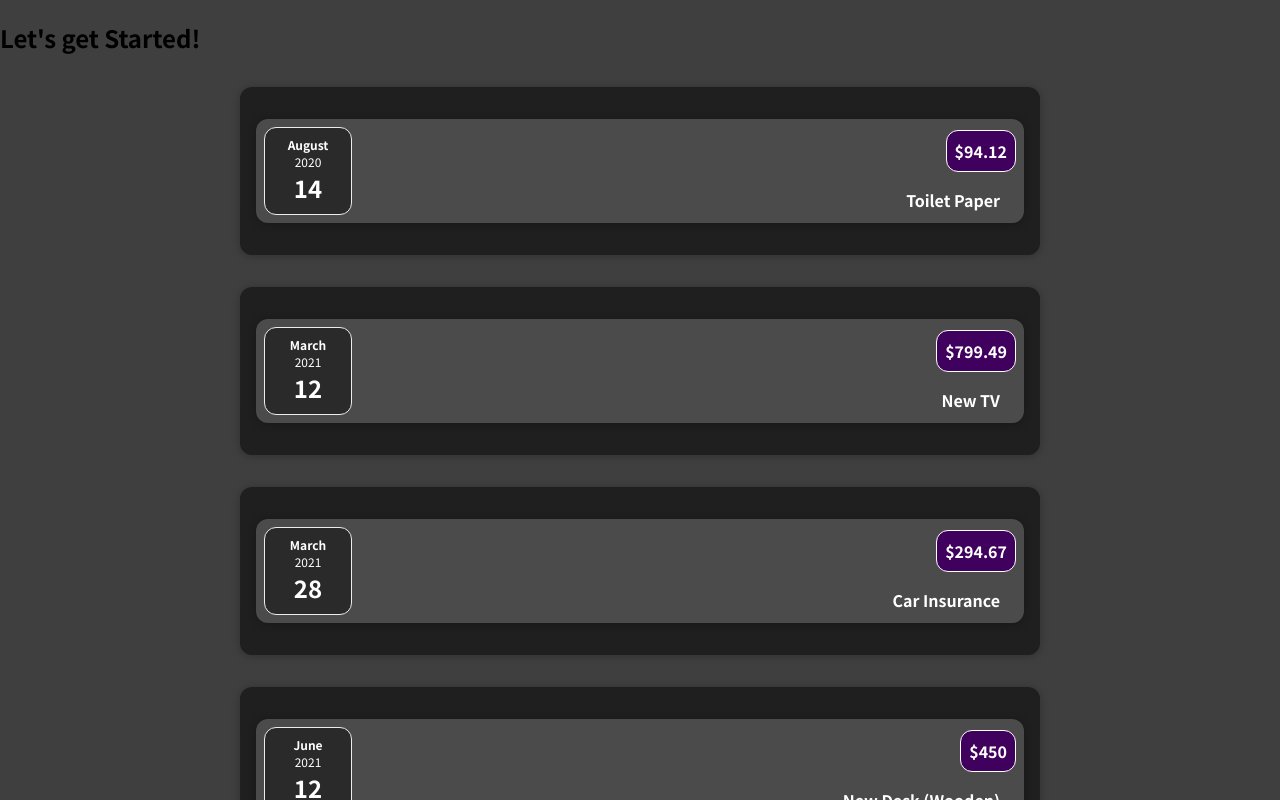
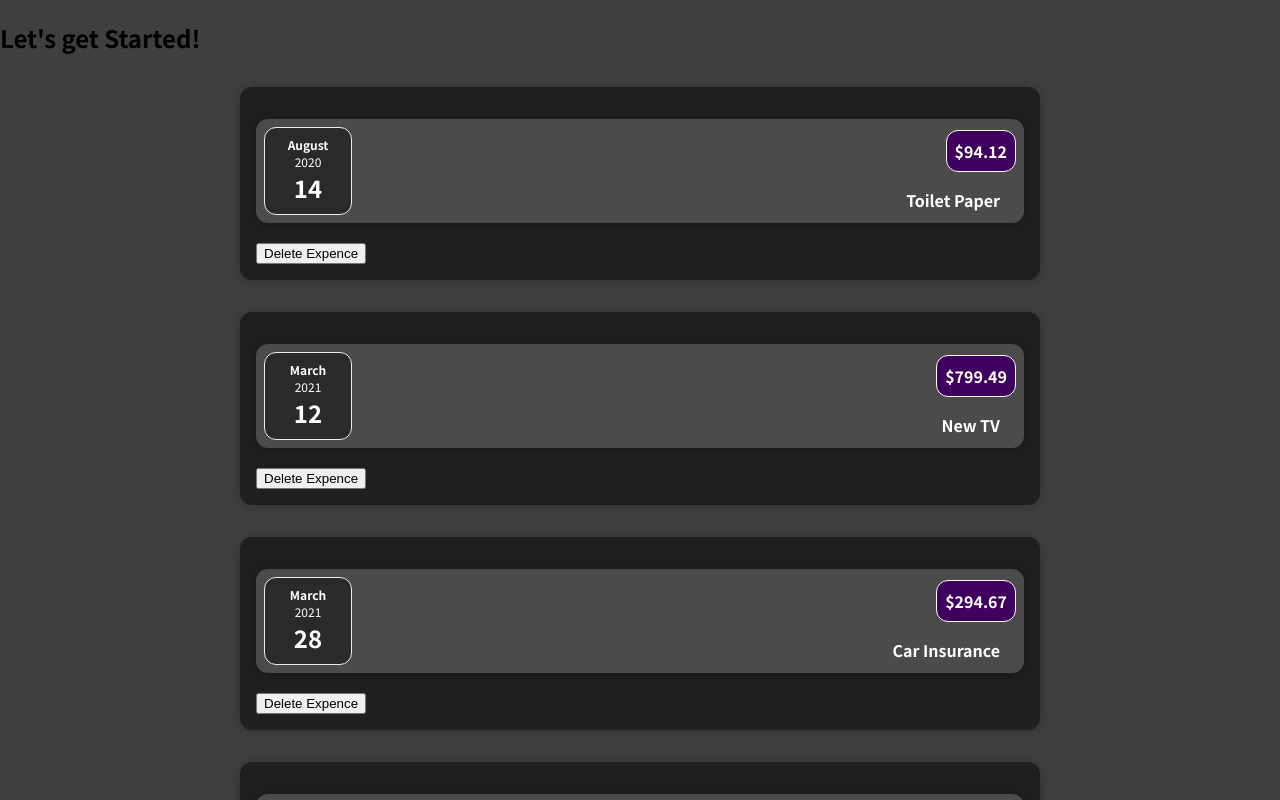
Before and after one commit to PatilKavya/ReactP, a React (Create React App) app: page / in a window 1280 px wide. Shown: the top 800 px of the page. Built offline with nearby package versions, Linux system fonts and the light colour scheme.

Commit message:
delete Components

```diff
--- a/src/Components/Expense/Expenses.js
+++ b/src/Components/Expense/Expenses.js
@@ -1,13 +1,20 @@
 import ExpenseItem from "./ExpenseItem";
 import Card from '../UI/Card'
 import './Expenses.css'
+import React from "react";
 
 const Expenses = (props) => {
+      const deleteHandler = (e) =>{
+            const item=e.target.parentElement
+           item.remove();
+
+      }
     return  (
     <Card className="expenses">
-         <ExpenseItem  datee={props.date}
+         <ExpenseItem datee={props.date}
             titlee={props.title}
             pricee={props.price}></ExpenseItem>
+            <button onClick={deleteHandler}>Delete Expence</button>
       </Card>
       )
 }
```
